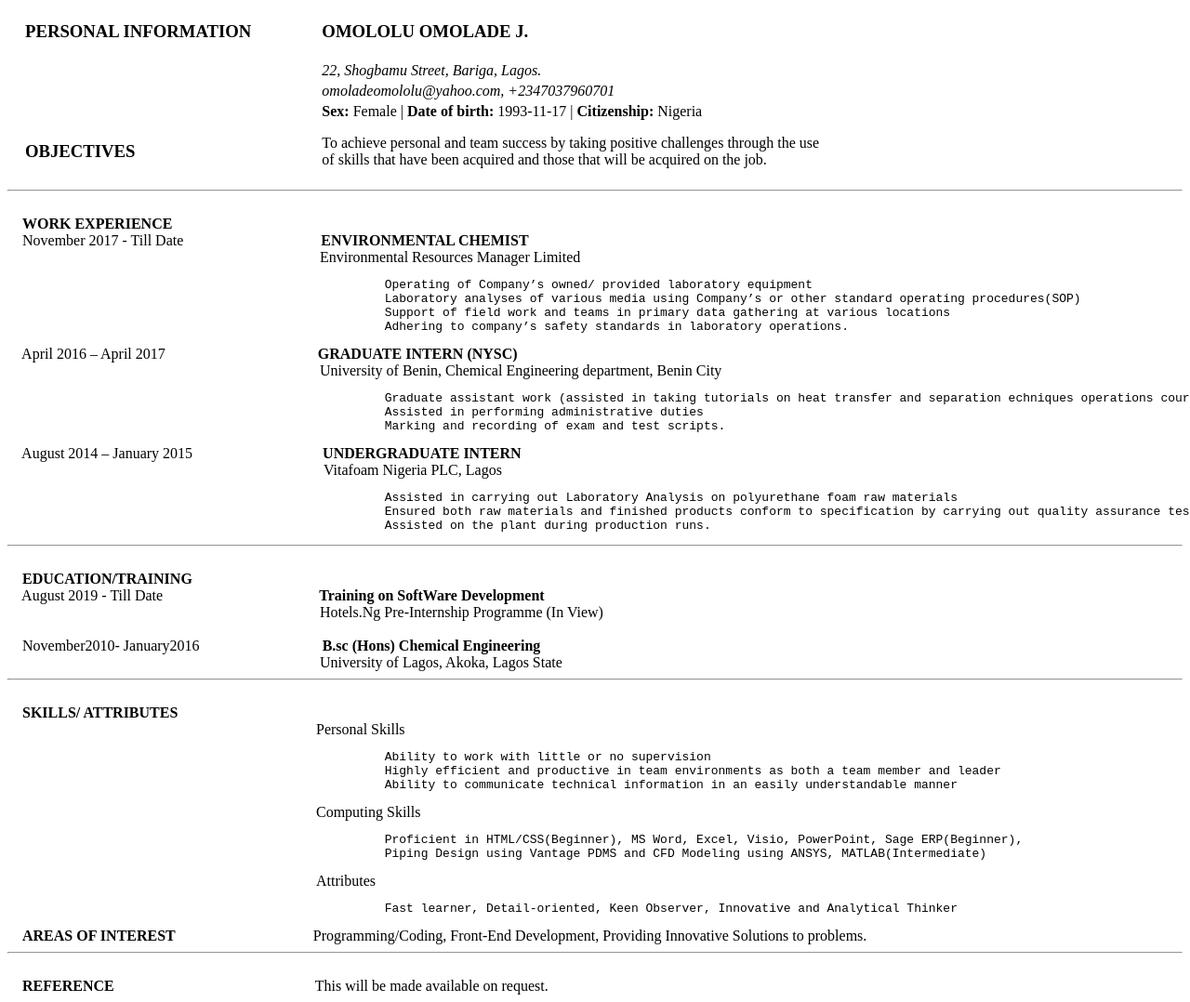
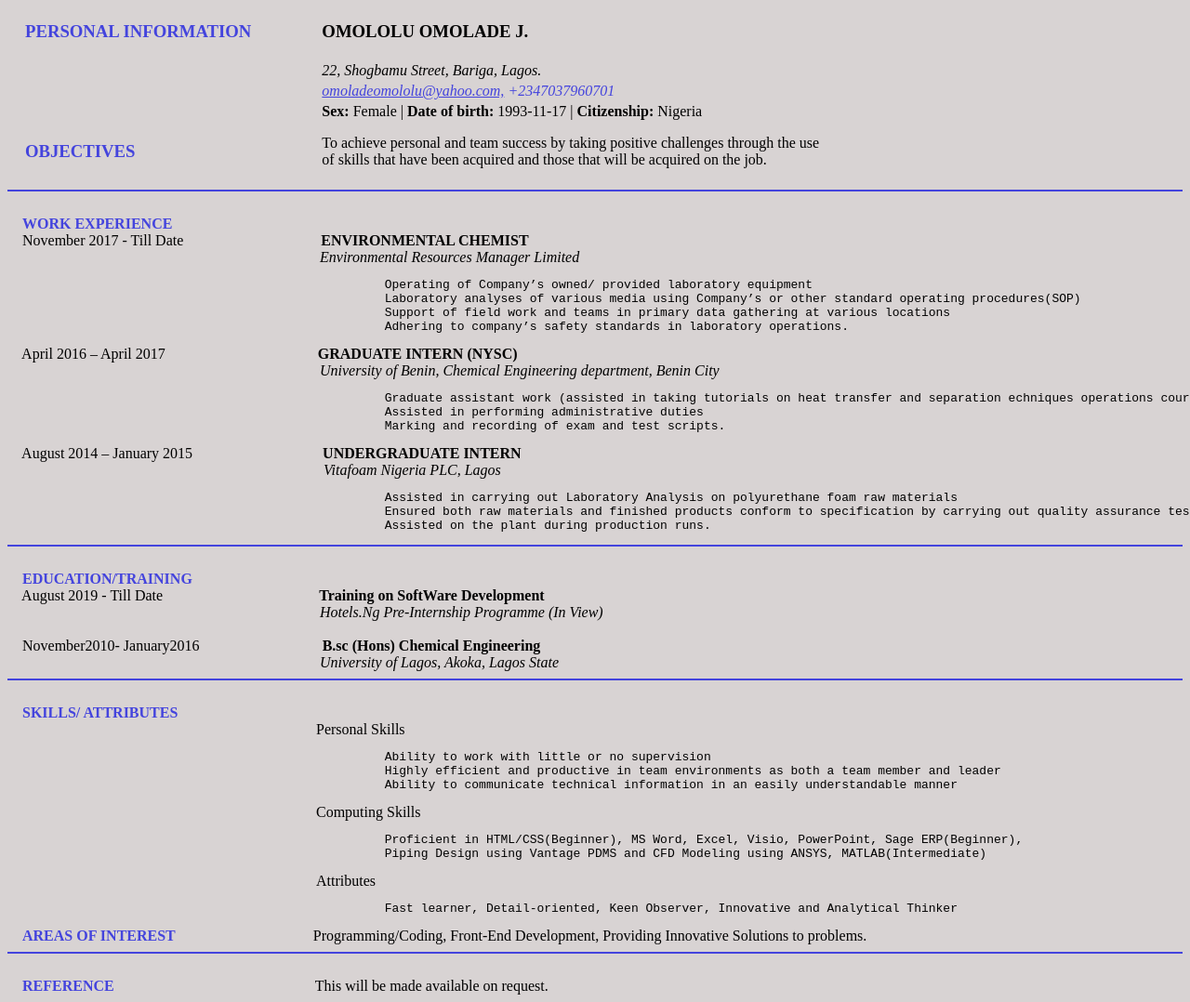
Before and after one commit to Omojolade/HTML-CV, a plain HTML site: page Omolade.html in a window 1280 px wide. Shown: the part 311-1389 px from the top of the page at 93% size. Drawn offline with Linux system fonts and the light colour scheme.

Commit message:
Add files via upload

```diff
--- a/Omolade.html
+++ b/Omolade.html
@@ -2,17 +2,19 @@
 <html>
 <head>
 <title>Omololu Omolade|CV</title>
+<!--INLINE STYLING WAS USED TO STYLE THE WHOLE PAGE-->
 </head>
-<body>
+<body style="background:rgb(216, 211, 211);">
 <!--I WILL PUT THE IMAGE CLOUDINARY LINK IN THE HEADER-->
     <header>
             <img src= "https://res.cloudinary.com/omojolade/image/upload/ar_1:1,b_rgb:262c35,bo_5px_solid_rgb:0b0000,c_fill,g_auto,h_200,r_max,w_210/v1566646914/passport_x40smv.jpg" alt="Omolade's picture"/>
     </header>
     <section>
+
 <!--PERSONAL PROFILE USING TABLE-->
 <table>
 <tr>
-        <td>&nbsp;</td> <td>&nbsp;</td><td><strong><h3>PERSONAL INFORMATION</h3></strong></td>
+        <td>&nbsp;</td> <td>&nbsp;</td><td><strong><h3 style="color:rgb(68, 68, 221);">PERSONAL INFORMATION</h3></strong></td>
         <td>&nbsp;</td><td>&nbsp;</td><td>&nbsp;</td><td>&nbsp;</td><td>&nbsp;</td> <td>&nbsp;</td><td>&nbsp;</td>
         <td>&nbsp;</td><td>&nbsp;</td><td><strong><h3>OMOLOLU OMOLADE J.</h3></strong></td>
 </tr>
@@ -24,7 +26,7 @@
 <tr>
         <td>&nbsp;</td><td>&nbsp;</td><td>&nbsp;</td> <td>&nbsp;</td><td>&nbsp;</td> <td>&nbsp;</td>
         <td>&nbsp;</td><td>&nbsp;</td><td>&nbsp;</td><td>&nbsp;</td><td>&nbsp;</td><td>&nbsp;</td>
-        <td><em>omoladeomololu@yahoo.com, +2347037960701</em></td>
+        <td style="color:rgb(68, 68, 221);"><em><u>omoladeomololu@yahoo.com,</u> +2347037960701</em></td>
 </tr>
 <tr>
         <td>&nbsp;</td><td>&nbsp;</td><td>&nbsp;</td> <td>&nbsp;</td><td>&nbsp;</td> <td>&nbsp;</td>
@@ -32,15 +34,15 @@
         <td><b>Sex:</b> Female | <b>Date of birth:</b> 1993-11-17 |<b> Citizenship:</b>  Nigeria</td>
 </tr>
 <tr>
-        <td>&nbsp;</td> <td>&nbsp;</td><td><strong><h3>OBJECTIVES</h3></strong></td>
+        <td>&nbsp;</td> <td>&nbsp;</td><td><strong><h3 style="color:rgb(68, 68, 221);">OBJECTIVES</h3></strong></td>
         <td>&nbsp;</td><td>&nbsp;</td><td>&nbsp;</td><td>&nbsp;</td><td>&nbsp;</td> <td>&nbsp;</td><td>&nbsp;</td>
         <td>&nbsp;</td><td>&nbsp;</td><td>To achieve personal and team success by taking positive challenges through the use<br> of skills that
              have been acquired and those that will be acquired on the job.</td>
   </tr>
 </table>
-<hr/> <br>
+<hr style="border:1px solid rgb(68, 68, 221);"/> <br>
 <!--THIS IS DONE WITHOUT TABLE-->
-<div>
+<div style="color:rgb(68, 68, 221);">
 &nbsp; &nbsp; <strong>WORK EXPERIENCE</strong>
 </div>
 <div>
@@ -50,7 +52,7 @@
 <div>
  &nbsp; &nbsp; &nbsp; &nbsp;&nbsp; &nbsp;&nbsp; &nbsp;&nbsp; &nbsp; &nbsp;&nbsp; &nbsp;&nbsp; &nbsp;&nbsp;
  &nbsp; &nbsp;&nbsp; &nbsp;&nbsp; &nbsp;&nbsp; &nbsp; &nbsp;&nbsp; &nbsp;&nbsp; &nbsp;&nbsp; &nbsp; &nbsp;&nbsp; &nbsp; &nbsp;&nbsp; &nbsp;&nbsp; &nbsp;&nbsp; &nbsp; &nbsp;&nbsp;
- &nbsp;&nbsp; &nbsp;&nbsp; &nbsp; &nbsp;&nbsp;&nbsp;&nbsp;&nbsp;&nbsp;&nbsp;Environmental Resources Manager Limited
+ &nbsp;&nbsp; &nbsp;&nbsp; &nbsp; &nbsp;&nbsp;&nbsp;&nbsp;&nbsp;&nbsp;&nbsp;<i>Environmental Resources Manager Limited</i>
                     <pre>                                                    Operating of Company’s owned/ provided laboratory equipment
                                                     Laboratory analyses of various media using Company’s or other standard operating procedures(SOP)
                                                     Support of field work and teams in primary data gathering at various locations
@@ -64,7 +66,7 @@
         <div>
          &nbsp; &nbsp; &nbsp; &nbsp;&nbsp; &nbsp;&nbsp; &nbsp;&nbsp; &nbsp; &nbsp;&nbsp; &nbsp;&nbsp; &nbsp;&nbsp;
          &nbsp; &nbsp;&nbsp; &nbsp;&nbsp; &nbsp;&nbsp; &nbsp; &nbsp;&nbsp; &nbsp;&nbsp; &nbsp;&nbsp; &nbsp; &nbsp;&nbsp; &nbsp; &nbsp;&nbsp; &nbsp;&nbsp; &nbsp;&nbsp; &nbsp; &nbsp;&nbsp;
-         &nbsp;&nbsp; &nbsp;&nbsp; &nbsp; &nbsp;&nbsp;&nbsp;&nbsp;&nbsp;&nbsp;&nbsp;University of Benin, Chemical Engineering department, Benin City
+         &nbsp;&nbsp; &nbsp;&nbsp; &nbsp; &nbsp;&nbsp;&nbsp;&nbsp;&nbsp;&nbsp;&nbsp;<i>University of Benin, Chemical Engineering department, Benin City</i>
                             <pre>                                                    Graduate assistant work (assisted in taking tutorials on heat transfer and separation echniques operations course)
                                                     Assisted in performing administrative duties
                                                     Marking and recording of exam and test scripts.</pre>
@@ -78,13 +80,13 @@
                 <div>
                  &nbsp; &nbsp; &nbsp; &nbsp;&nbsp; &nbsp;&nbsp; &nbsp;&nbsp; &nbsp; &nbsp;&nbsp; &nbsp;&nbsp; &nbsp;&nbsp;
                  &nbsp; &nbsp;&nbsp; &nbsp;&nbsp; &nbsp;&nbsp; &nbsp; &nbsp;&nbsp; &nbsp;&nbsp; &nbsp;&nbsp; &nbsp; &nbsp;&nbsp; &nbsp; &nbsp;&nbsp; &nbsp;&nbsp; &nbsp;&nbsp; &nbsp; &nbsp;&nbsp;
-                 &nbsp;&nbsp; &nbsp;&nbsp; &nbsp; &nbsp;&nbsp;&nbsp;&nbsp;&nbsp;&nbsp;&nbsp;&nbsp;Vitafoam Nigeria PLC, Lagos
+                 &nbsp;&nbsp; &nbsp;&nbsp; &nbsp; &nbsp;&nbsp;&nbsp;&nbsp;&nbsp;&nbsp;&nbsp;&nbsp;<i>Vitafoam Nigeria PLC, Lagos</i>
                                     <pre>                                                    Assisted in carrying out Laboratory Analysis on polyurethane foam raw materials
                                                     Ensured both raw materials and finished products conform to specification by carrying out quality assurance test on all products
                                                     Assisted on the plant during production runs.</pre>
                                                 </div>
-           <hr/> <br>
-           <div>
+           <hr style="border:1px solid rgb(68, 68, 221);"/> <br>
+           <div style="color:rgb(68, 68, 221);">
                 &nbsp; &nbsp; <strong>EDUCATION/TRAINING</strong>
                 </div>
                 <div>
@@ -94,7 +96,7 @@
                 <div>
                  &nbsp; &nbsp; &nbsp; &nbsp;&nbsp; &nbsp;&nbsp; &nbsp;&nbsp; &nbsp; &nbsp;&nbsp; &nbsp;&nbsp; &nbsp;&nbsp;
                  &nbsp; &nbsp;&nbsp; &nbsp;&nbsp; &nbsp;&nbsp; &nbsp; &nbsp;&nbsp; &nbsp;&nbsp; &nbsp;&nbsp; &nbsp; &nbsp;&nbsp; &nbsp; &nbsp;&nbsp; &nbsp;&nbsp; &nbsp;&nbsp; &nbsp; &nbsp;&nbsp;
-                 &nbsp;&nbsp; &nbsp;&nbsp; &nbsp; &nbsp;&nbsp;&nbsp;&nbsp;&nbsp;&nbsp;&nbsp;Hotels.Ng Pre-Internship Programme (In View)  </div> <br>
+                 &nbsp;&nbsp; &nbsp;&nbsp; &nbsp; &nbsp;&nbsp;&nbsp;&nbsp;&nbsp;&nbsp;&nbsp;<i>Hotels.Ng Pre-Internship Programme (In View)</i>  </div> <br>
            <div>
                         &nbsp; &nbsp; November2010- January2016 &nbsp; &nbsp;&nbsp; &nbsp;&nbsp; &nbsp;&nbsp; &nbsp; &nbsp;&nbsp;
                         &nbsp;&nbsp; &nbsp; &nbsp;&nbsp; &nbsp;&nbsp; &nbsp;&nbsp; &nbsp;&nbsp;<strong>B.sc (Hons) Chemical Engineering</strong>
@@ -102,10 +104,10 @@
                         <div>
                                         &nbsp; &nbsp; &nbsp; &nbsp;&nbsp; &nbsp;&nbsp; &nbsp;&nbsp; &nbsp; &nbsp;&nbsp; &nbsp;&nbsp; &nbsp;&nbsp;
                                         &nbsp; &nbsp;&nbsp; &nbsp;&nbsp; &nbsp;&nbsp; &nbsp; &nbsp;&nbsp; &nbsp;&nbsp; &nbsp;&nbsp; &nbsp; &nbsp;&nbsp; &nbsp; &nbsp;&nbsp; &nbsp;&nbsp; &nbsp;&nbsp; &nbsp; &nbsp;&nbsp;
-                                        &nbsp;&nbsp; &nbsp;&nbsp; &nbsp; &nbsp;&nbsp;&nbsp;&nbsp;&nbsp;&nbsp;&nbsp;University of Lagos, Akoka, Lagos State  </div>
+                                        &nbsp;&nbsp; &nbsp;&nbsp; &nbsp; &nbsp;&nbsp;&nbsp;&nbsp;&nbsp;&nbsp;&nbsp;<i>University of Lagos, Akoka, Lagos State</i>  </div>
 
-            <hr/> <br>
-            <div>
+            <hr style="border:1px solid rgb(68, 68, 221);"/> <br>
+            <div style="color:rgb(68, 68, 221);">
                     &nbsp; &nbsp; <strong>SKILLS/ ATTRIBUTES</strong>
                     </div>
                     <div>
@@ -126,13 +128,13 @@
                                                             <pre>                                                    Fast learner, Detail-oriented, Keen Observer, Innovative and Analytical Thinker</pre> </div>
 
                 </div>
-                <div>
-                        &nbsp; &nbsp; <strong>AREAS OF INTEREST</strong> &nbsp; &nbsp; &nbsp;&nbsp;&nbsp;&nbsp;&nbsp;&nbsp;&nbsp;&nbsp;&nbsp;&nbsp;&nbsp;&nbsp;&nbsp;&nbsp;&nbsp;&nbsp;&nbsp;&nbsp;&nbsp;&nbsp;&nbsp; &nbsp;&nbsp; &nbsp;&nbsp; &nbsp;&nbsp; &nbsp;Programming/Coding, Front-End Development, Providing Innovative Solutions to
+                <div >
+                        &nbsp; &nbsp; <strong style="color:rgb(68, 68, 221);">AREAS OF INTEREST</strong> &nbsp; &nbsp; &nbsp;&nbsp;&nbsp;&nbsp;&nbsp;&nbsp;&nbsp;&nbsp;&nbsp;&nbsp;&nbsp;&nbsp;&nbsp;&nbsp;&nbsp;&nbsp;&nbsp;&nbsp;&nbsp;&nbsp;&nbsp; &nbsp;&nbsp; &nbsp;&nbsp; &nbsp;&nbsp; &nbsp;Programming/Coding, Front-End Development, Providing Innovative Solutions to
                         problems.
 
-                        </div> <hr/> <br>
-                <div>
-                        &nbsp; &nbsp; <strong>REFERENCE</strong>&nbsp; &nbsp; &nbsp;&nbsp; &nbsp; &nbsp;&nbsp; &nbsp; &nbsp; &nbsp; &nbsp; &nbsp; &nbsp;&nbsp;&nbsp;&nbsp;&nbsp;&nbsp;&nbsp;&nbsp;&nbsp;&nbsp;&nbsp;&nbsp;&nbsp;&nbsp;&nbsp;&nbsp;&nbsp;&nbsp;&nbsp;&nbsp;&nbsp; &nbsp;&nbsp; &nbsp;&nbsp; &nbsp;&nbsp; &nbsp;This will be made available on request.
+                        </div> <hr style="border:1px solid rgb(68, 68, 221);"/> <br>
+                <div >
+                        &nbsp; &nbsp; <strong style="color:rgb(68, 68, 221);">REFERENCE</strong>&nbsp; &nbsp; &nbsp;&nbsp; &nbsp; &nbsp;&nbsp; &nbsp; &nbsp; &nbsp; &nbsp; &nbsp; &nbsp;&nbsp;&nbsp;&nbsp;&nbsp;&nbsp;&nbsp;&nbsp;&nbsp;&nbsp;&nbsp;&nbsp;&nbsp;&nbsp;&nbsp;&nbsp;&nbsp;&nbsp;&nbsp;&nbsp;&nbsp; &nbsp;&nbsp; &nbsp;&nbsp; &nbsp;&nbsp; &nbsp;This will be made available on request.
                         </div>
 </section>
 </body>
```
